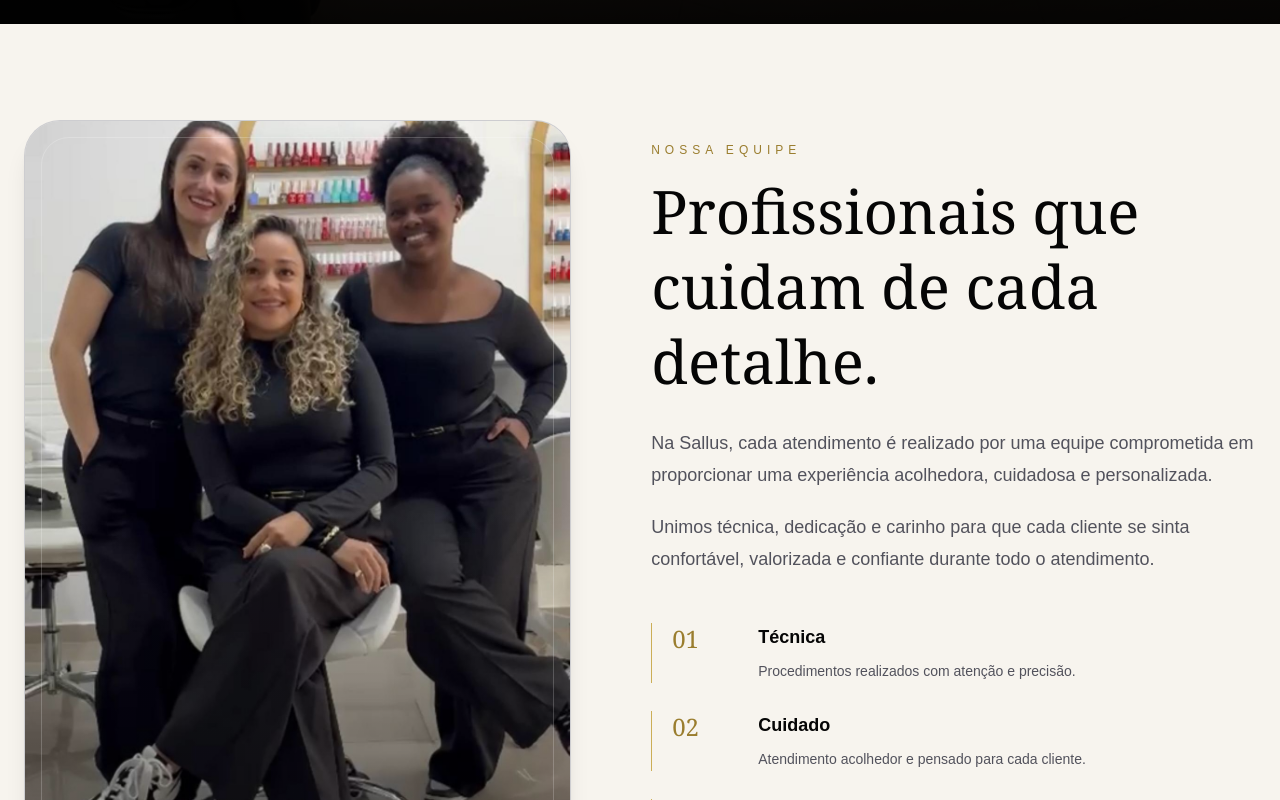
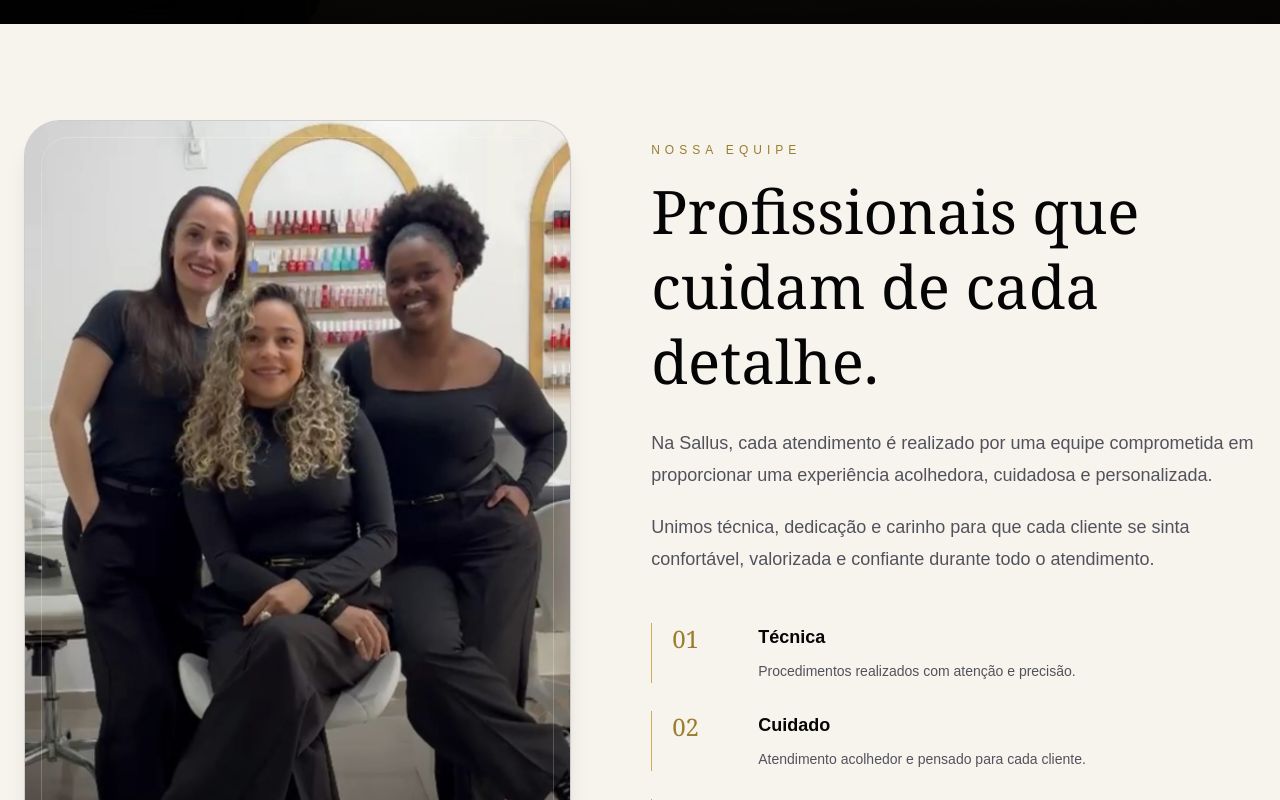
Before and after one commit to gabilouisemkt/sallus-site, a Next.js app: page / in a window 1280 px wide. Shown: the part 2780-3580 px from the top of the page. Built offline with nearby package versions, Linux system fonts and the light colour scheme; a web font is replaced by a local one.

Commit message:
Ajusta enquadramento da foto da equipe

```diff
--- a/app/components/Team.tsx
+++ b/app/components/Team.tsx
@@ -28,12 +28,12 @@ export default function Team() {
         {/* Foto da equipe */}
         <div className="relative min-h-[580px] overflow-hidden rounded-[36px] border border-black/10 bg-zinc-200 shadow-xl sm:min-h-[680px] lg:min-h-[760px]">
           <Image
-            src="/images/equipe.jpeg"
+            src="/images/equipenova.jpeg"
             alt="Equipe da Sallus Esmalteria"
             fill
             sizes="(max-width: 1024px) 100vw, 45vw"
             className="object-cover"
-            style={{ objectPosition: "center center" }}
+            style={{ objectPosition: "center 18%" }}
           />
 
           <div className="pointer-events-none absolute inset-0 bg-gradient-to-t from-black/35 via-transparent to-transparent" />
```
Also changed, not shown: public/images/equipenova.jpeg (renamed from public/images/equipe.jpeg).
